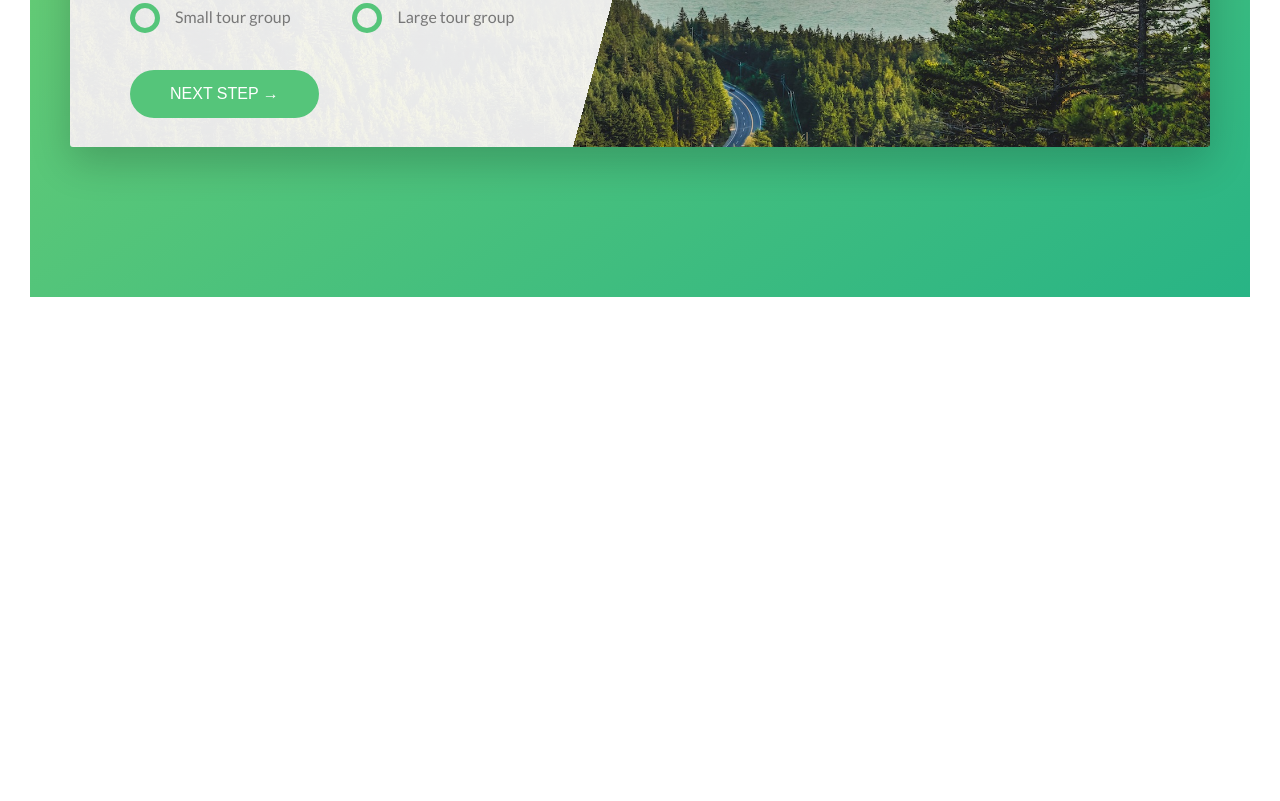
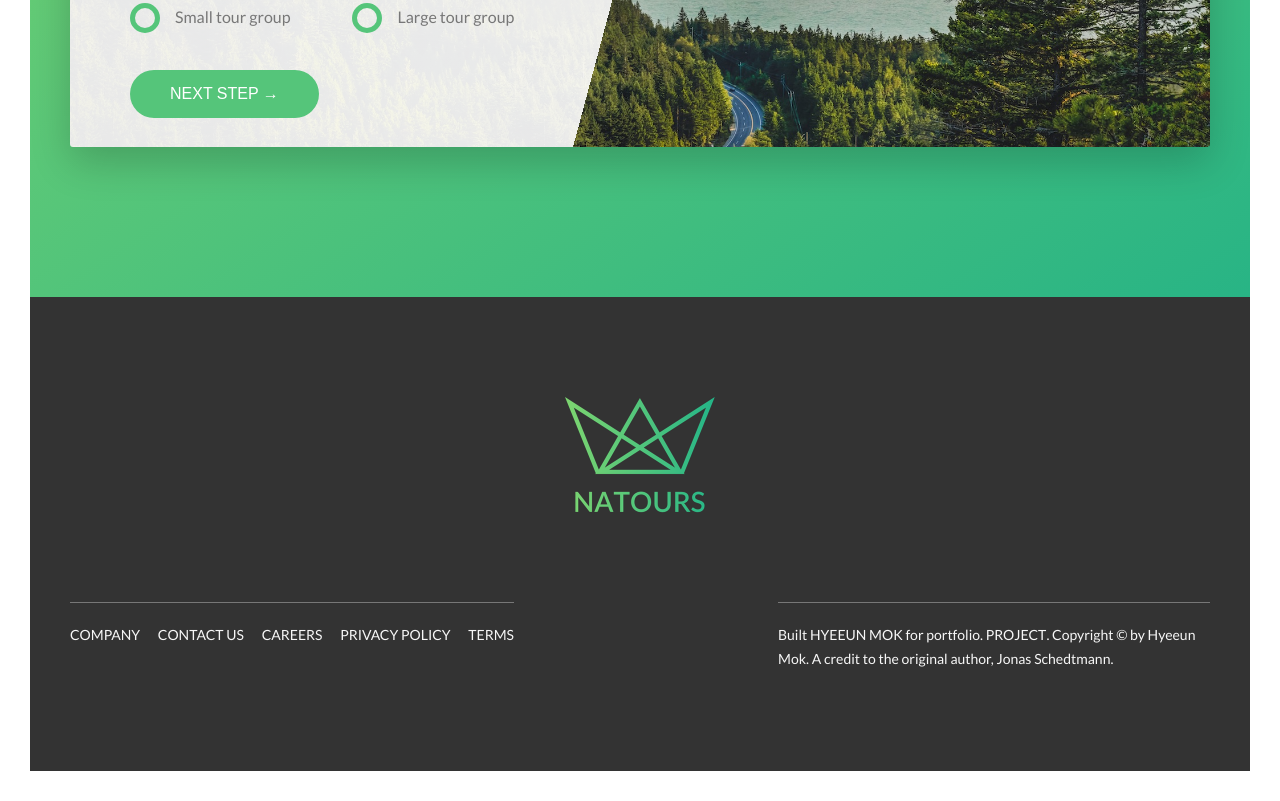
Before and after one commit to HyeeunMok/back-to-the-land, a website: page index.html in a window 1280 px wide. Shown: the part 4967-5768 px from the top of the page. Before the commit the page ends 5294 px from the top, so only its background shows below. Drawn offline with Linux system fonts and the light colour scheme.

Commit message:
added footer

```diff
--- a/index.html
+++ b/index.html
@@ -383,6 +383,42 @@
       </section>
     </main>
 
+    <footer class="footer">
+      <div class="footer__logo-box">
+        <img src="img/logo-green-2x.png" alt="Full logo" class="footer__logo" />
+      </div>
+      <div class="row">
+        <div class="col-1-of-2">
+          <div class="footer__navigation">
+            <ul class="footer__list">
+              <li class="footer__item">
+                <a href="#" class="footer__link">Company</a>
+              </li>
+              <li class="footer__item">
+                <a href="#" class="footer__link">Contact us</a>
+              </li>
+              <li class="footer__item">
+                <a href="#" class="footer__link">Careers</a>
+              </li>
+              <li class="footer__item">
+                <a href="#" class="footer__link">Privacy policy</a>
+              </li>
+              <li class="footer__item">
+                <a href="#" class="footer__link">Terms</a>
+              </li>
+            </ul>
+          </div>
+        </div>
+        <div class="col-1-of-2">
+          <p class="footer__copyright">
+            Built <a href="#" class="footer__link">Hyeeun Mok</a> for portfolio.
+            <a href="#" class="footer__link">Project</a>. Copyright &copy; by
+            Hyeeun Mok. A credit to the original author, Jonas Schedtmann.
+          </p>
+        </div>
+      </div>
+    </footer>
+
     <!-- <section class="grid-test">
       <div class="row">
         <div class="col-1-of-2">
--- /dev/null
+++ b/sass/layout/_footer.scss
@@ -0,0 +1,60 @@
+.footer {
+  background-color: $color-grey-dark-3;
+  padding: 10rem 0;
+  font-size: 1.4rem;
+  color: $color-grey-light-1;
+
+  &__logo-box {
+    text-align: center;
+    margin-bottom: 8rem;
+  }
+
+  &__logo {
+    width: 15rem;
+    height: auto;
+  }
+
+  &__navigation {
+    border-top: 1px solid $color-grey-dark;
+    padding-top: 2rem;
+    display: inline-block;
+  }
+
+  &_list {
+    list-style: none;
+  }
+
+  &__item {
+    display: inline-block;
+
+    &:not(:last-child) {
+      margin-right: 1.5rem;
+    }
+  }
+
+  &__link {
+    &:link,
+    &:visited {
+      color: $color-grey-light-1;
+      background-color: $color-grey-dark-3;
+      text-decoration: none;
+      text-transform: uppercase;
+      display: inline-block;
+      transition: all 0.2s;
+    }
+
+    &:hover,
+    &active {
+      color: $color-primary;
+      box-shadow: 0 1rem 2rem rgba($color-black, 0.4);
+      transform: rotate(5deg) scale(1.3);
+    }
+  }
+
+  &__copyright {
+    border-top: 1px solid $color-grey-dark;
+    padding-top: 2rem;
+    width: 80%;
+    float: right;
+  }
+}
--- a/sass/main.scss
+++ b/sass/main.scss
@@ -15,6 +15,7 @@
 @import 'components/form';
 @import 'components/story';
 
+@import 'layout/footer';
 @import 'layout/grid';
 @import 'layout/header';
 
```
Also changed, not shown: css/style.css.
